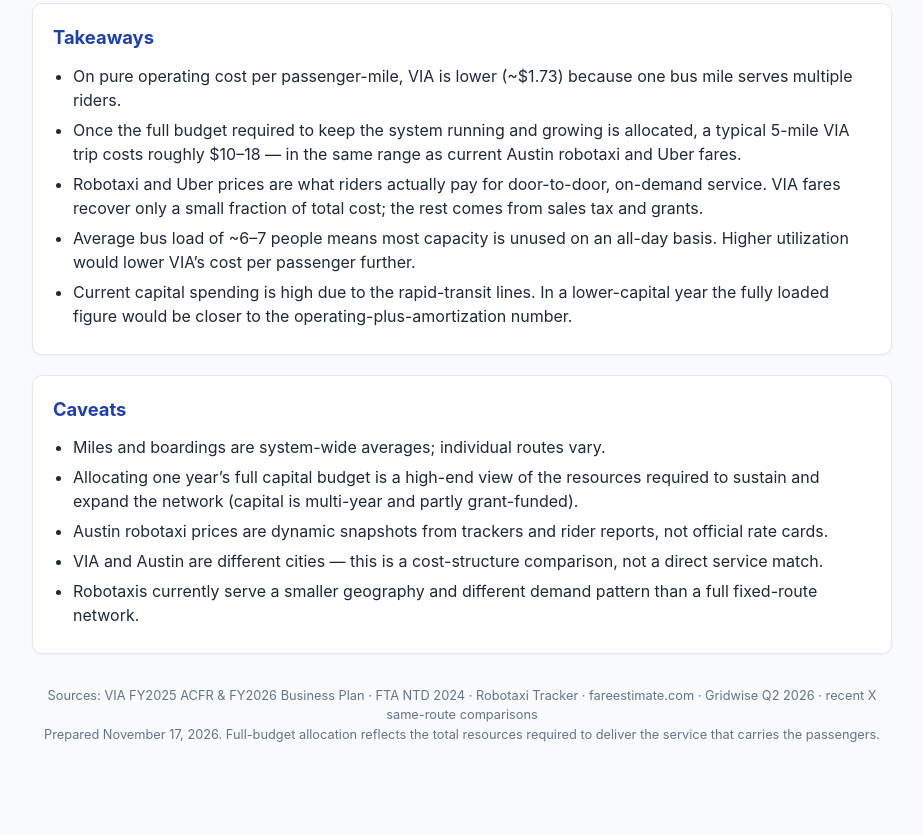
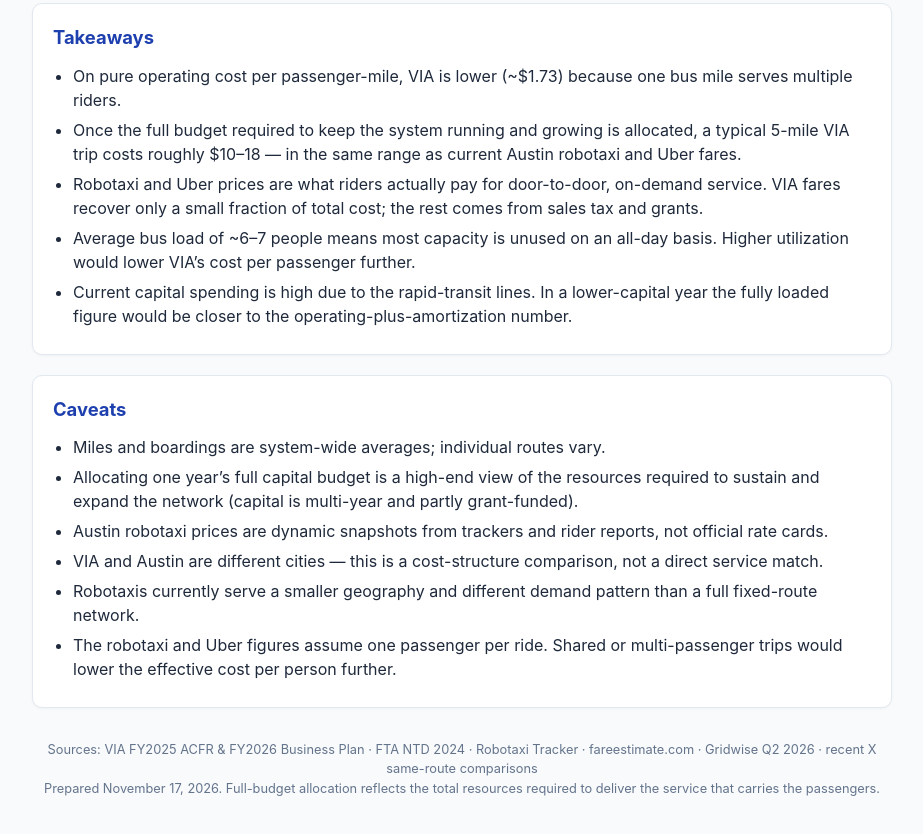
Before and after one commit to lew444/via-vs-robotaxi, a plain HTML site: page index.html in a window 1280 px wide. Shown: the part 1603-2437 px from the top of the page, without its empty margins (178-1101 px from the left). Before the commit the page ends 2395 px from the top, so only its background shows below. Drawn offline with Linux system fonts and the light colour scheme.

Commit message:
Add caveat on multi-passenger robotaxi/Uber rides

```diff
--- a/index.html
+++ b/index.html
@@ -203,6 +203,7 @@
       <li>Austin robotaxi prices are dynamic snapshots from trackers and rider reports, not official rate cards.</li>
       <li>VIA and Austin are different cities — this is a cost-structure comparison, not a direct service match.</li>
       <li>Robotaxis currently serve a smaller geography and different demand pattern than a full fixed-route network.</li>
+      <li>The robotaxi and Uber figures assume one passenger per ride. Shared or multi-passenger trips would lower the effective cost per person further.</li>
     </ul>
   </div>
 
```
